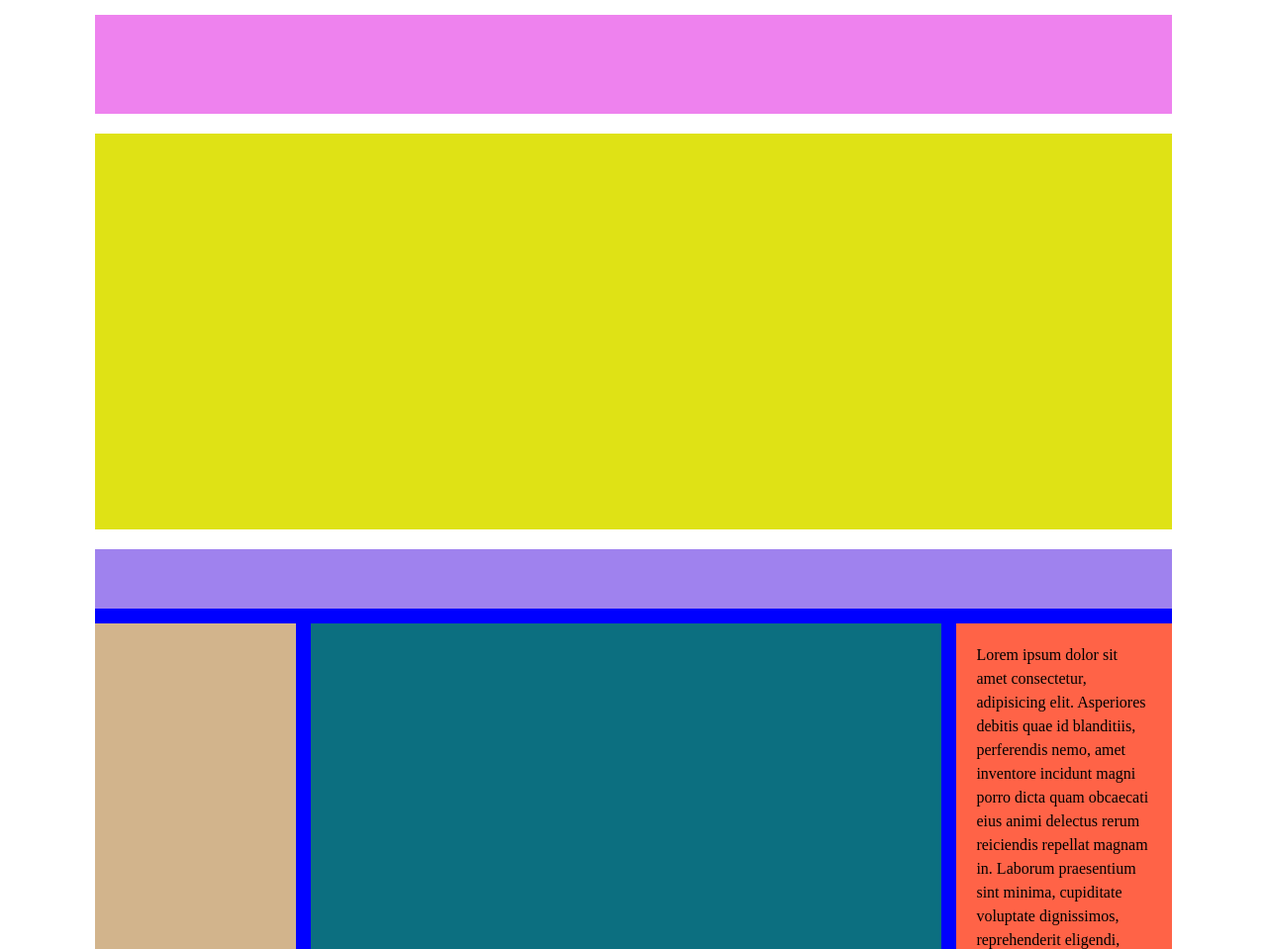
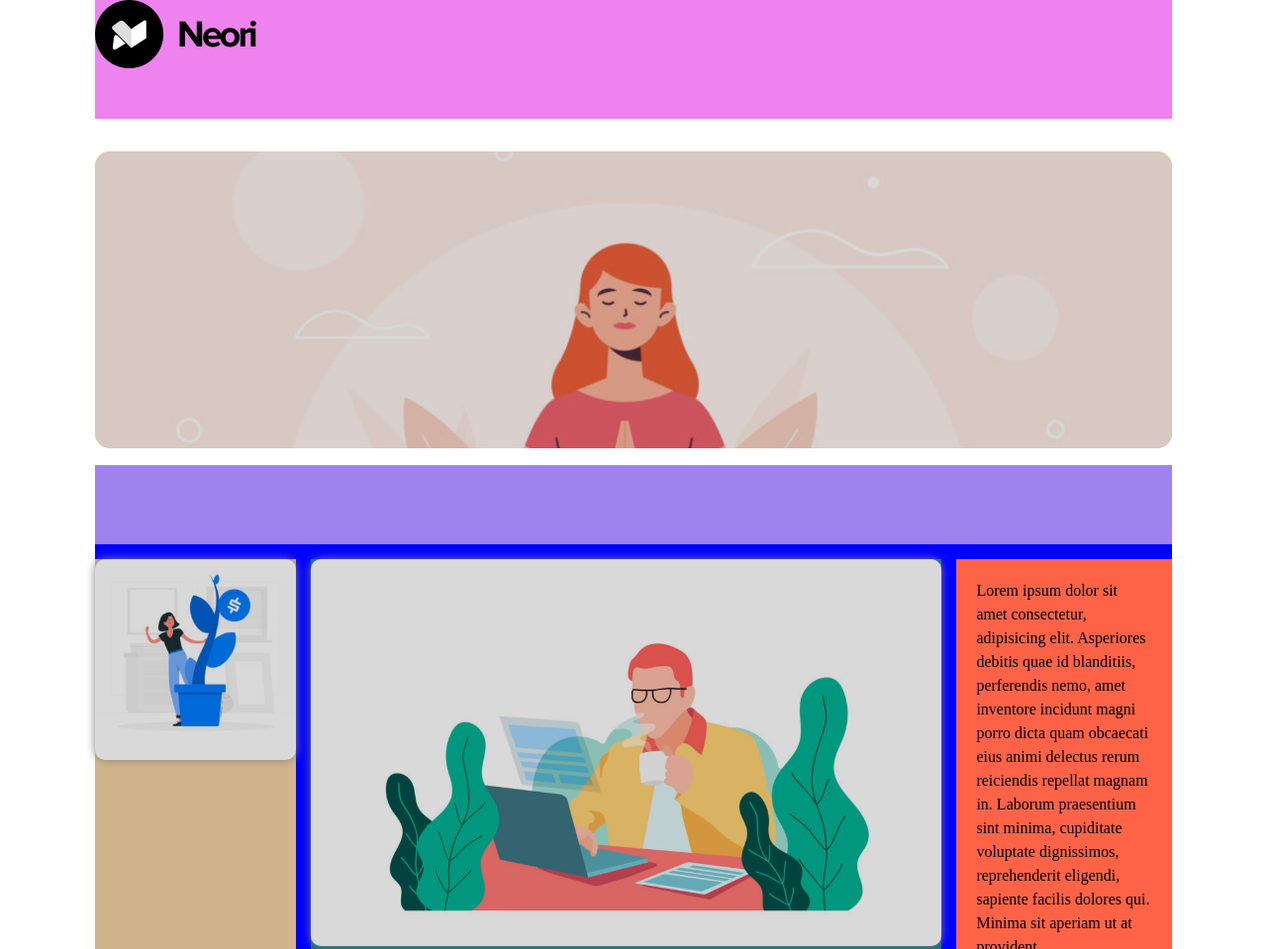
Before and after one commit to Mandrake091/htmlcss-struttura-wp, a plain HTML site: page index.html in a window 1280 px wide. Shown: the top 959 px of the page at 99% size. Drawn offline with Linux system fonts and the light colour scheme.

Commit message:
add images + test on image filter + problems in resize

```diff
--- a/css/style.css
+++ b/css/style.css
@@ -26,18 +26,20 @@ main{
     margin: 30px;
 }*/
 header{
-    padding-top:100px;
-    margin:15px auto 30px;
+    padding-top:  px;
+    margin: 0 auto;
     width: 85%;
-    height: 20px;
+    height: 120px;
     background-color: violet;
 }
 .header-container{
-    margin-top: 20px;
-    margin-bottom:50px;
+    border-radius: 15px;
+    overflow: hidden;
+    margin: 0 auto;
+    margin-top: 80px;
     padding-bottom: 100px;
     width:100%;
-    height: 400px;
+    height: 300px;
     background-color: rgb(223, 226, 21);
 }
 footer{
@@ -50,8 +52,8 @@ footer{
 }
 
 .main-container{
-    margin:440px 0 0 0;
-    height: 60px;
+    margin:350px 0 0 0;
+    height: 80px;
     width:100%;
     background-color: rgb(159, 130, 238);
 }
@@ -63,11 +65,40 @@ footer{
     padding:20px;
     overflow: hidden;
 }
-img{
-    width: 50%;
+header>img{
+
+    width: 15%;
+}
+div>img{
+    position: relative;
+    filter:brightness(85%) drop-shadow(0px 0px 5px gray);
+    border-radius: 10px;
+    object-fit: contain;
+    right:0;
+    top: -80px;
+    left: 0;
+    right: 0;
+    width: 100%;
+}
+article>img{
+    filter:brightness(85%) drop-shadow(0px 0px 5px gray);
+    width: 100%;
+    border-radius: 10px;
+    position:relative;
+    object-fit: cover;
+    right:0;
+    top: 0;
+    left: 0;
+    right: 0;
+    width: 100%;
+
+}
+aside>img{
+    filter:brightness(85%) drop-shadow(0px 0px 5px gray);
+    width: 100%;
+    border-radius: 10px;
 }
 .article{
-    padding: 20px;
     margin: 15px 0px;
     height: 600px;
     width: calc(60% - 15px);
@@ -76,7 +107,6 @@ img{
 }
 .aside{
     text-align: justify;
-    padding: 20px;
     margin: 15px 15px 0 0;
     height: 600px;
     width: calc(20% - 15px);
--- a/index.html
+++ b/index.html
@@ -4,7 +4,7 @@
     <meta charset="UTF-8">
     <meta http-equiv="X-UA-Compatible" content="IE=edge">
     <meta name="viewport" content="width=device-width, initial-scale=1.0">
-    <title>Boolando</title>
+    <title>WordPress Style</title>
     <link rel="shortcut icon" href="./img/favicon.ico" type="image/x-icon"/>
     <link rel="icon" type="image/x-icon" href="./img/favicon.ico">
     <link rel="stylesheet" href="./css/style.css">
@@ -14,8 +14,13 @@
 </head>
 
 <body>
+
   <header class="clearfix">
-    <div class="clearfix header-container"></div>
+    <img src="./img/logo.png" alt="">
+
+    <div class="clearfix header-container">
+      <img src="./img/banner.jpg" alt="">
+    </div>
 
     </header>
 
@@ -23,10 +28,12 @@
     <div class="main-container">
       </div>
         <aside class="aside left">
-          <img src="./img/1.webp" alt="">
+          <img src="./img/img-1.jpg" a
+          lt="">
 
     </aside>
     <article class="article left">
+      <img src="./img/banner-2.jpg" alt="">
 
     </article>
     <section class="section right">
```
Also changed, not shown: img/banner-2.jpg (added), img/banner.jpg (added), img/img-1.jpg (added), img/img-2.jpg (added), img/img-3.jpg (added), img/img-4.jpg (added), img/img-5.jpg (added), img/img-6.jpg (added), img/logo.png (added).
